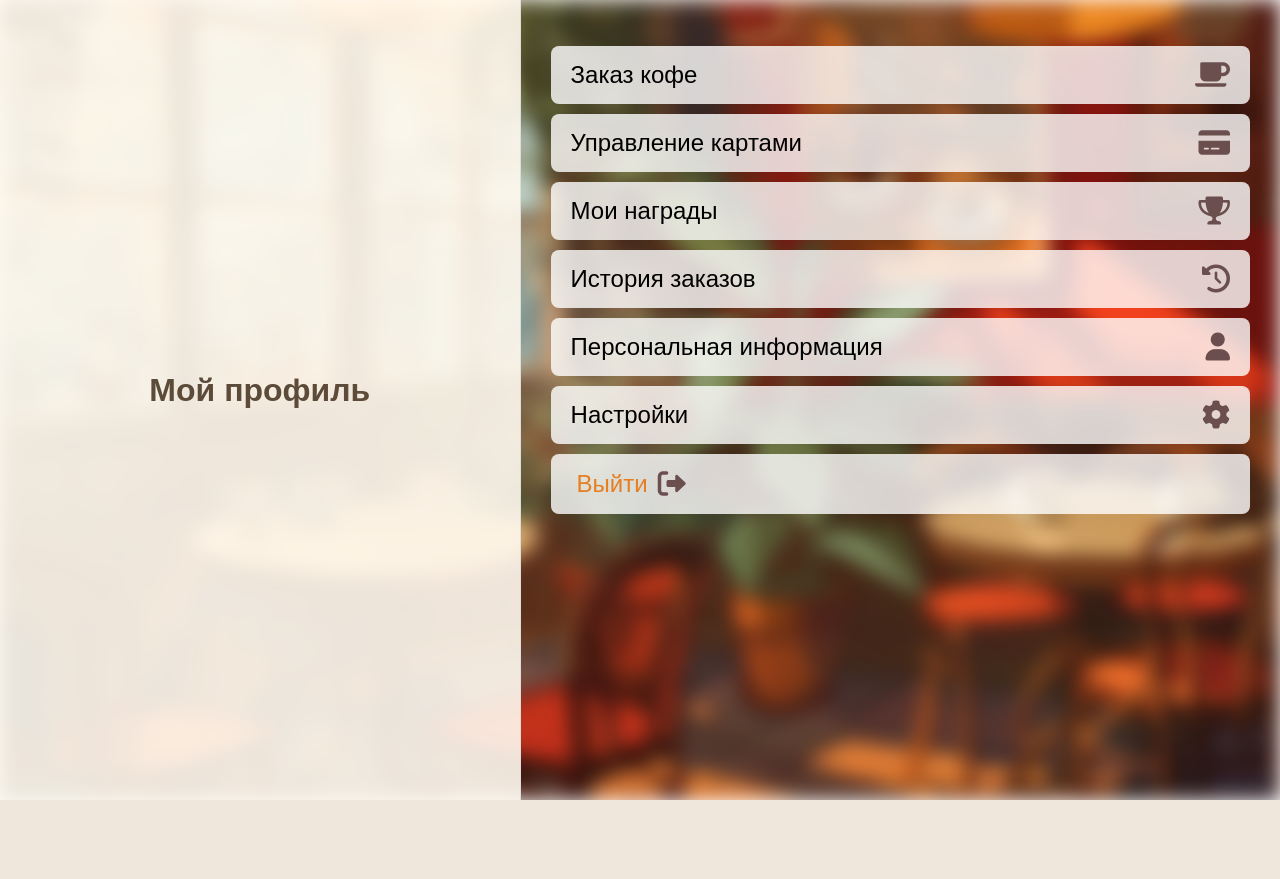
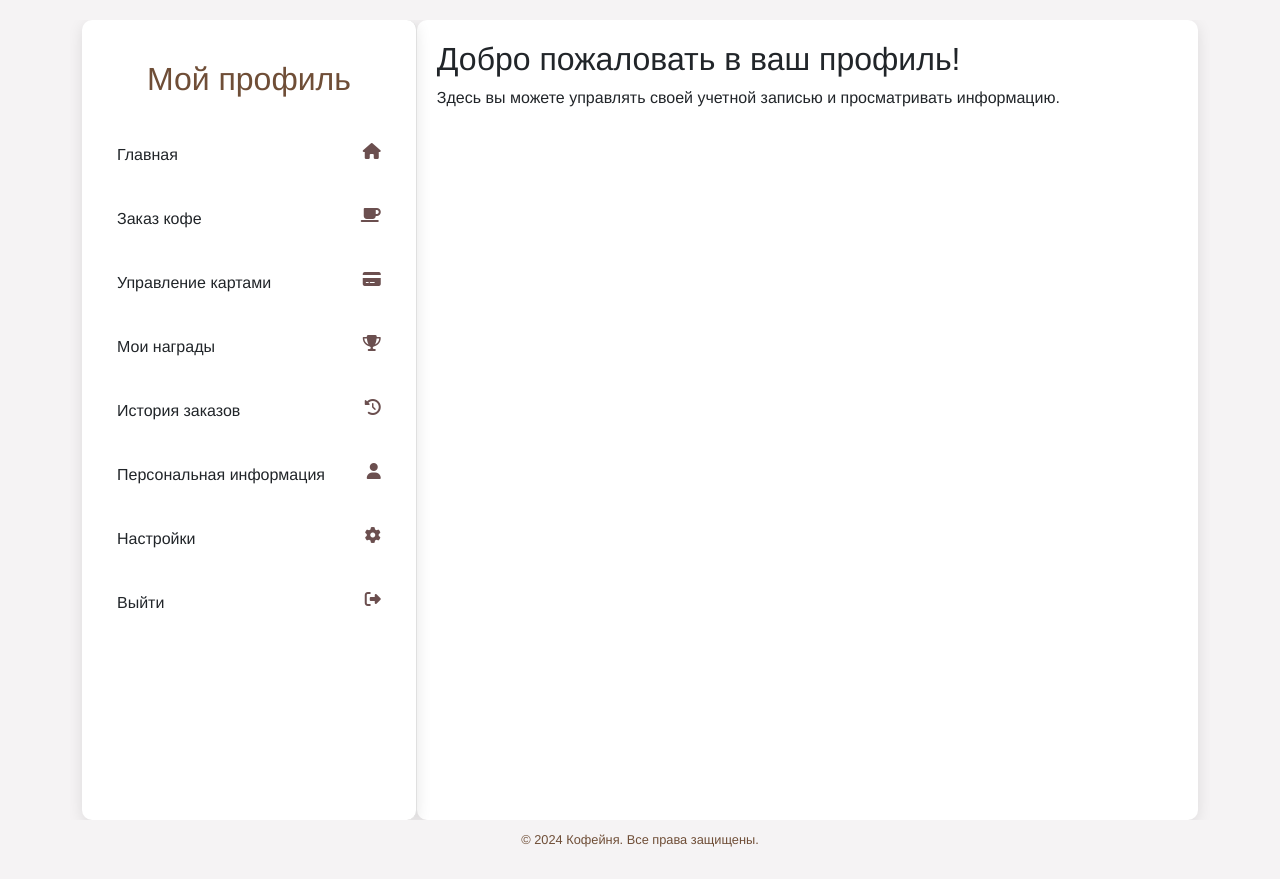
Before and after one commit to J0muty/Caffetteria_Paradisiaca, a Django app: page /profile/ in a window 1280 px wide. Before the commit the page ends 800 px from the top, so only its background shows below. Run offline with Django 5.2, Linux system fonts and the light colour scheme; a user stored in the database is signed in.

Commit message:
Add new urls, and css

```diff
--- a/Coffee/main/templates/main/profile.html
+++ b/Coffee/main/templates/main/profile.html
@@ -1,152 +1,121 @@
 <!DOCTYPE html>
-{% load static %}
 <html lang="ru">
 <head>
     <meta charset="UTF-8">
     <meta name="viewport" content="width=device-width, initial-scale=1.0">
-    <link rel="stylesheet" href="{% static 'main/styles_profile.css' %}">
-    <link rel="stylesheet" href="https://cdnjs.cloudflare.com/ajax/libs/font-awesome/6.0.0/css/all.min.css">
     <title>Профиль</title>
+    <link href="https://cdn.jsdelivr.net/npm/bootstrap@5.3.3/dist/css/bootstrap.min.css" rel="stylesheet">
+    <link rel="stylesheet" href="https://cdnjs.cloudflare.com/ajax/libs/font-awesome/6.5.1/css/all.min.css">
     <style>
         body {
+            background-color: #f5f3f4;
+            font-family: 'Helvetica Neue', Arial, sans-serif;
+            padding: 20px;
+        }
+        .container {
             display: flex;
             height: 100vh;
-            margin: 0;
-            position: relative;
-            overflow: hidden;
-            font-family: 'Arial', sans-serif;
+            overflow-y: auto;
         }
-
-        .background {
-            position: absolute;
-            top: 0;
-            left: 0;
-            right: 0;
-            bottom: 0;
-            background: url('{% static "main/background_profile.jpg" %}') no-repeat center center fixed;
-            background-size: cover;
-            filter: blur(10px);
-            z-index: 0;
-        }
-
-        .profile-left {
-            flex: 1 1 40%;
-            background-color: rgba(255, 250, 240, 0.9);
-            display: flex;
-            align-items: center;
-            justify-content: center;
-            border-right: 1px solid #ddd;
-            position: relative;
-            z-index: 1;
+        .sidebar {
+            width: 30%;
             padding: 20px;
-        }
-
-        .profile-right {
-            flex: 1 1 60%;
+            border-right: 1px solid #e0e0e0;
             display: flex;
             flex-direction: column;
-            justify-content: flex-start;
+            align-items: center;
+            background-color: #fff;
+            box-shadow: 0 4px 15px rgba(0, 0, 0, 0.1);
+            border-radius: 10px;
             position: relative;
-            z-index: 1;
-            padding: 20px;
         }
-
-        .menu-header {
+        .sidebar h1 {
+            font-size: 2rem;
+            color: #6f4e37;
+            margin: 20px 0;
             text-align: center;
-            margin-bottom: 20px;
         }
-
-        .menu-header h2 {
-            font-size: 32px;
-            color: #5D4B3A;
-            font-weight: bold;
-        }
-
-        .profile-menu {
-            flex-grow: 1;
-            overflow-y: auto;
-            padding: 10px;
-        }
-
         .menu-list {
             list-style: none;
             padding: 0;
+            width: 100%;
         }
-
         .menu-list li {
             margin: 10px 0;
             display: flex;
-            align-items: center;
             justify-content: space-between;
-            font-size: 24px;
-            padding: 15px 20px;
+            padding: 15px;
             border-radius: 8px;
             background: rgba(255, 255, 255, 0.8);
             transition: background 0.3s;
+            cursor: pointer;
         }
-
         .menu-list li:hover {
             background: rgba(255, 255, 255, 0.9);
         }
-
         .menu-list li i {
             margin-left: 10px;
             color: #6B4F4F;
-            font-size: 28px;
         }
-
-        .menu-list li span {
-            flex: 1;
+        .content {
+            width: 70%;
+            background-color: #ffffff;
+            border-radius: 10px;
+            box-shadow: 0 4px 15px rgba(0, 0, 0, 0.1);
+            padding: 20px;
+            overflow-y: auto;
         }
-
-        button {
-            display: flex;
-            align-items: center;
-            border: none;
-            background: none;
-            cursor: pointer;
-            font-size: 24px;
-            color: #E67E22;
-            transition: color 0.3s;
-            width: 100%;
-            justify-content: space-between;
-        }
-
-        button:hover {
-            color: #D35400;
-        }
-
-        button i {
-            margin-left: 10px;
+        .footer {
+            margin-top: auto;
+            text-align: center;
+            padding: 10px;
+            font-size: 0.8rem;
+            color: #6f4e37;
         }
     </style>
 </head>
 <body>
-    <div class="background"></div>
-    <div class="profile-left">
-        <div class="menu-header">
-            <h2>Мой профиль</h2>
+    <div class="container">
+        <div class="sidebar">
+            <h1>Мой профиль</h1>
+            <ul class="menu-list">
+                <li onclick="window.location.href='/'">
+                    Главная <i class="fa fa-home"></i>
+                </li>
+                <li onclick="window.location.href='/order-coffee'">
+                    Заказ кофе <i class="fa fa-coffee"></i>
+                </li>
+                <li onclick="window.location.href='/manage-cards'">
+                    Управление картами <i class="fa fa-credit-card"></i>
+                </li>
+                <li onclick="window.location.href='/my-rewards'">
+                    Мои награды <i class="fa fa-trophy"></i>
+                </li>
+                <li onclick="window.location.href='/order-history'">
+                    История заказов <i class="fa fa-history"></i>
+                </li>
+                <li onclick="window.location.href='/personal-info'">
+                    Персональная информация <i class="fa fa-user"></i>
+                </li>
+                <li onclick="window.location.href='/settings'">
+                    Настройки <i class="fa fa-cog"></i>
+                </li>
+                <li onclick="document.getElementById('logout-form').submit();">
+                    Выйти <i class="fa fa-sign-out-alt"></i>
+                </li>
+            </ul>
+            <form id="logout-form" action="{% url 'logout' %}" method="post" style="display: none;">
+                {% csrf_token %}
+            </form>
+        </div>
+        <div class="content">
+            <h2>Добро пожаловать в ваш профиль!</h2>
+            <p>Здесь вы можете управлять своей учетной записью и просматривать информацию.</p>
         </div>
     </div>
-    <div class="profile-right">
-        <div class="profile-menu">
-            <ul class="menu-list">
-                <li>Заказ кофе<i class="fa fa-coffee"></i></li>
-                <li>Управление картами<i class="fa fa-credit-card"></i></li>
-                <li>Мои награды<i class="fa fa-trophy"></i></li>
-                <li>История заказов<i class="fa fa-history"></i></li>
-                <li>Персональная информация<i class="fa fa-user"></i></li>
-                <li>Настройки<i class="fa fa-cog"></i></li>
-                <li>
-                    <form action="{% url 'logout' %}" method="post" style="display: inline;">
-                        {% csrf_token %}
-                        <button type="submit" class="btn btn-link">
-                            Выйти<i class="fa fa-sign-out-alt"></i>
-                        </button>
-                    </form>
-                </li>
-            </ul>
-        </div>
+    <div class="footer">
+        &copy; 2024 Кофейня. Все права защищены.
     </div>
+    <script src="https://cdn.jsdelivr.net/npm/bootstrap@5.3.3/dist/js/bootstrap.bundle.min.js"></script>
 </body>
 </html>
--- a/Coffee/main/urls.py
+++ b/Coffee/main/urls.py
@@ -12,4 +12,10 @@ urlpatterns = [
     path('register/', views.register, name='register'),
     path('login/', views.login_view, name='login'),
     path('logout/', views.logout_view, name='logout'),
+    path('order-coffee/', views.order_coffee, name='order_coffee'),
+    path('manage-cards/', views.manage_cards, name='manage_cards'),
+    path('my-rewards/', views.my_rewards, name='my_rewards'),
+    path('order-history/', views.order_history, name='order_history'),
+    path('personal-info/', views.personal_info, name='personal_info'),
+    path('settings/', views.settings, name='settings'),
 ]
--- a/Coffee/main/views.py
+++ b/Coffee/main/views.py
@@ -85,3 +85,39 @@ def login_view(request):
 def logout_view(request):
     logout(request)
     return redirect('index')
+
+
+def manage_cards(request):
+    return render(request, 'main/dropdown-menu/manage_cards.html')
+
+
+def my_rewards(request):
+    return render(request, 'main/dropdown-menu/my_rewards.html')
+
+
+def order_coffee(request):
+    return render(request, 'main/dropdown-menu/order_coffee.html')
+
+
+def order_history(request):
+    return render(request, 'main/dropdown-menu/order_history.html')
+
+
+@login_required
+def personal_info(request):
+    user = request.user
+    context = {
+        'firstname': user.firstname,
+        'lastname': user.lastname,
+        'birthdate': user.birthdate,
+    }
+    return render(request, 'main/dropdown-menu/personal_info.html', context)
+
+
+@login_required
+def settings(request):
+    user = request.user
+    context = {
+        'email': user.email,
+    }
+    return render(request, 'main/dropdown-menu/settings.html', context)
```
Also changed, not shown: Coffee/main/templates/main/base.html (+30 -1 lines), Coffee/main/templates/main/dropdown-menu/manage_cards.html (added, +116 -0 lines), Coffee/main/templates/main/dropdown-menu/my_rewards.html (added, +10 -0 lines), Coffee/main/templates/main/dropdown-menu/order_coffee.html (added, +10 -0 lines), Coffee/main/templates/main/dropdown-menu/order_history.html (added, +10 -0 lines), Coffee/main/templates/main/dropdown-menu/personal_info.html (added, +120 -0 lines), Coffee/main/templates/main/dropdown-menu/settings.html (added, +144 -0 lines), Coffee/db.sqlite3.
